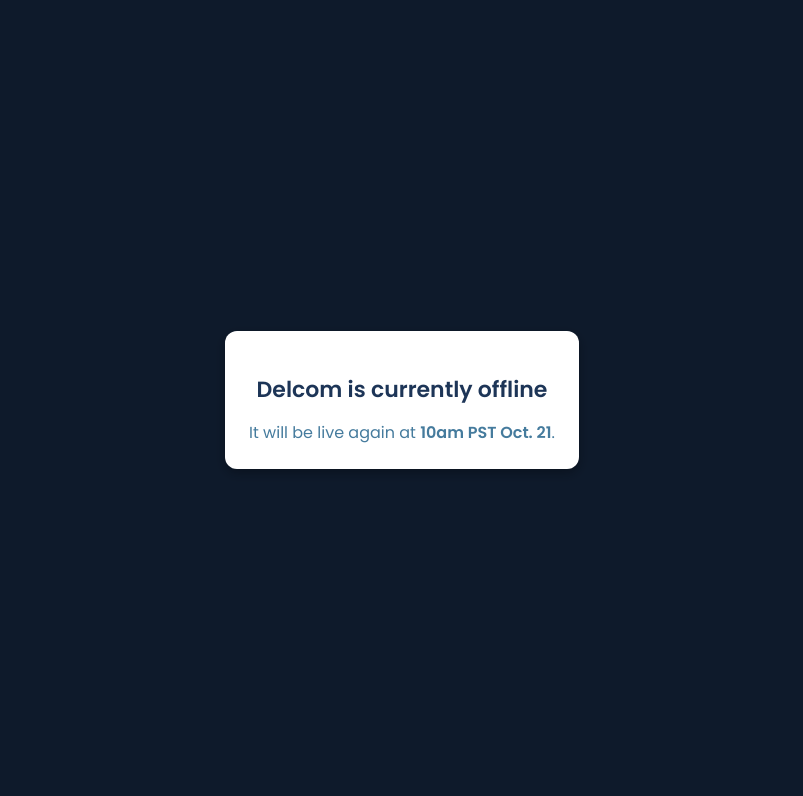
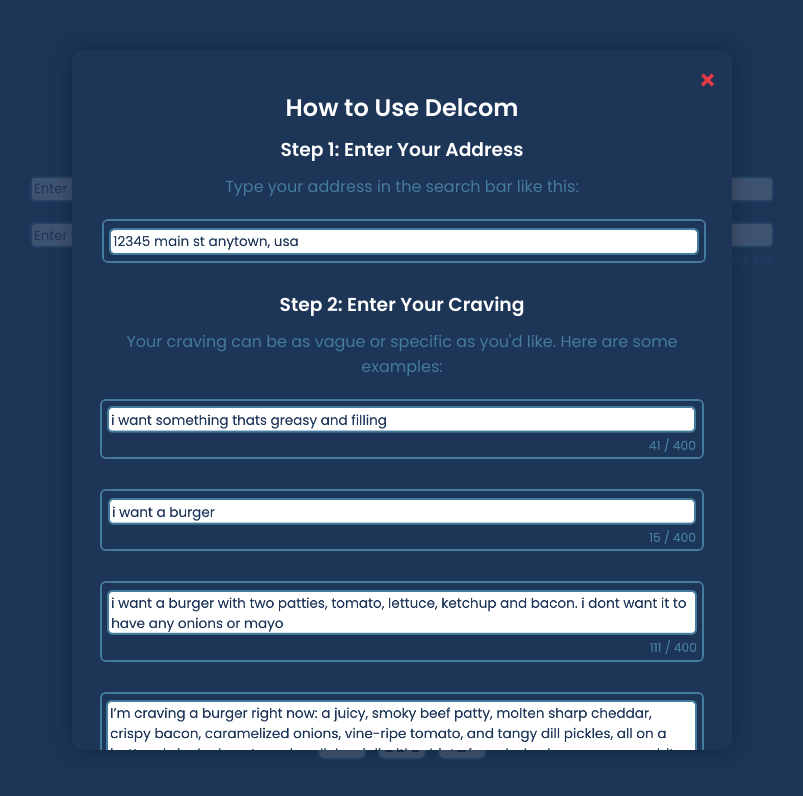
Before and after one commit to williamnyman/delcom, a React (Vite) app in the folder delcom_frontend/: page / in a window 1280 px wide. Shown: the top 796 px of the page, without its empty margins (238-1041 px from the left). Built offline with nearby package versions, Linux system fonts and the light colour scheme.

Commit message:
commented out offline stuff, website back live

```diff
--- a/delcom_frontend/src/pages/HomePage.tsx
+++ b/delcom_frontend/src/pages/HomePage.tsx
@@ -34,7 +34,7 @@
     }
   };
 
-  return <OfflinePopup />;
+  //return <OfflinePopup />;
 
   return (
     <div className="page-container">
```
